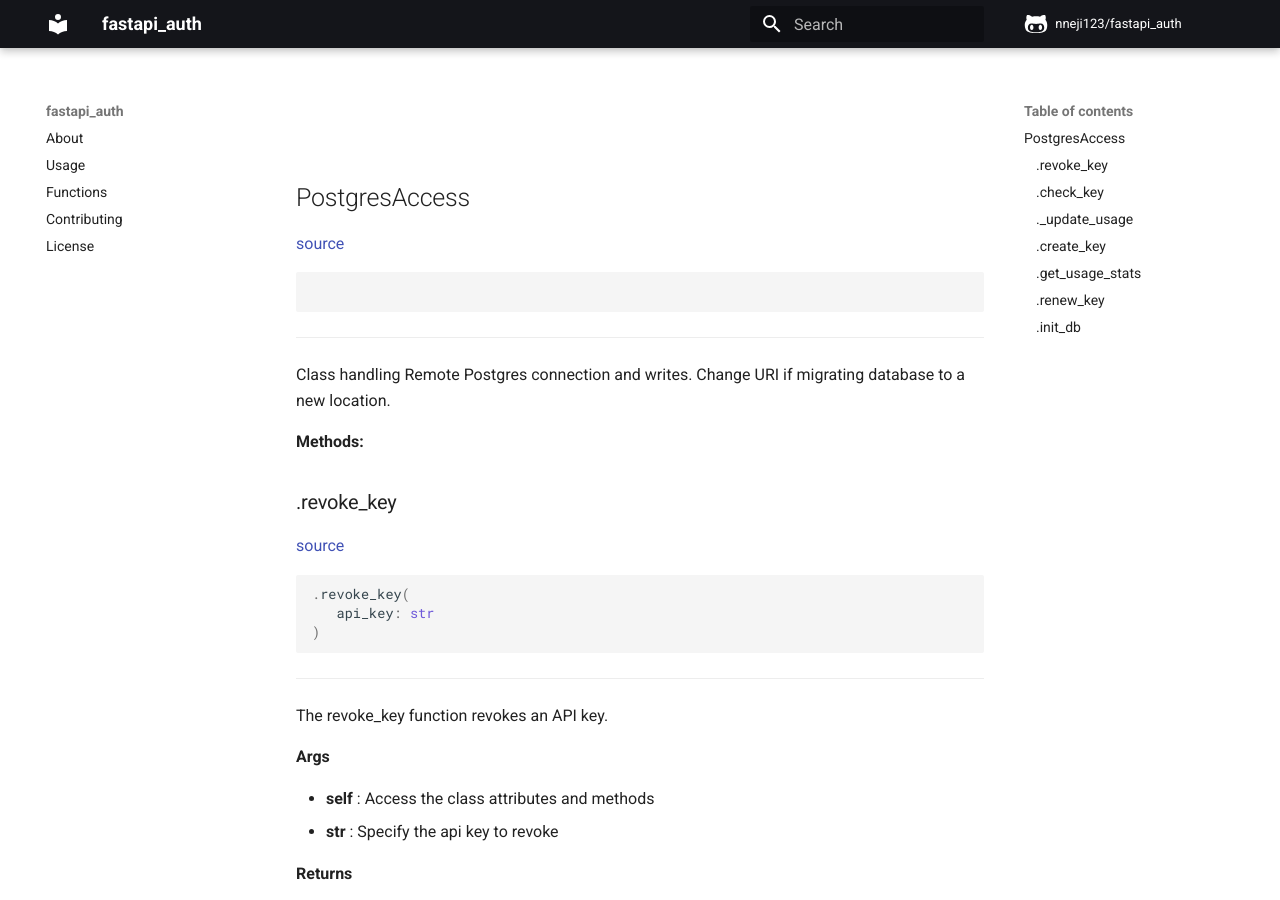
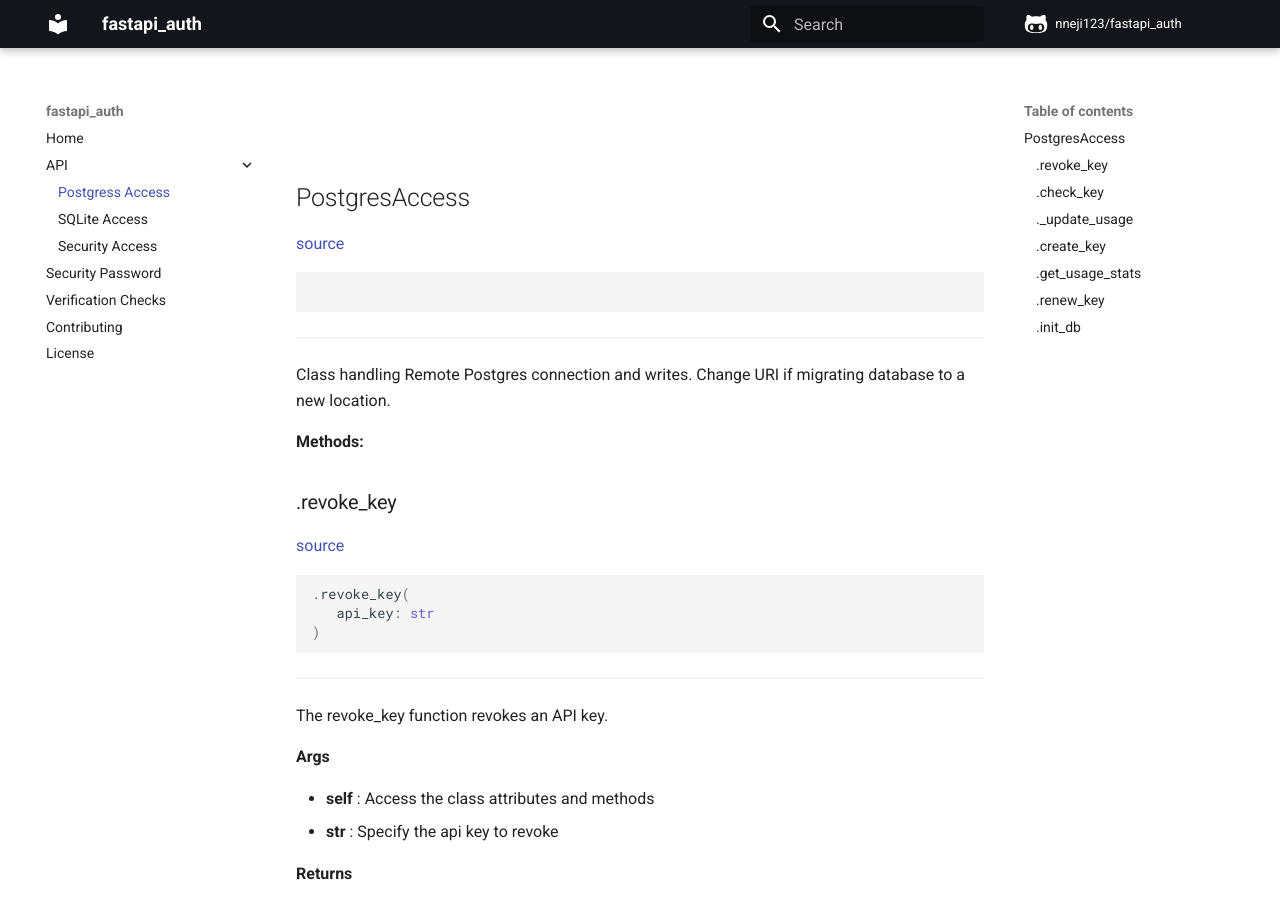
Before and after one commit to Nneji123/fastapi_auth, an MkDocs documentation site: the page built from docs/sources/api/fastapi_auth/Postgres_access.md, in a window 1280 px wide and 900 px high. Built offline with MkDocs 1.6.1 and Material for MkDocs 9.7.7, drawn with Linux system fonts in a browser that asks for light colours; comment, search, counter and statistics services are not loaded.

```diff
--- a/mkdocs.yml
+++ b/mkdocs.yml
@@ -16,11 +16,16 @@ repo_url: https://github.com/Nneji123/fastapi_auth
 edit_uri: ""
 
 nav:
-  - About: index.md
-  - Usage: usage.md
-  - Functions: functions.md
-  - Contributing: CONTRIBUTING.md
-  - License: LICENSE.md
+  - Home: index.md
+  - API:
+    - Postgress Access: sources/api/fastapi_auth/Postgres_access.md
+    - SQLite Access : sources/api/fastapi_auth/sqlite_access.md
+    - Security Access:  sources/api/fastapi_auth/security_secret.md
+  - Security Password: sources/security_password.md
+  - Verification Checks: sources/verification_checks.md
+  - Contributing: sources/contributing.md
+  - License: license.md
+
 
 markdown_extensions:
   - toc:
@@ -46,7 +51,7 @@ extra:
     property: UA-133183413-1
   social:
     - icon: fontawesome/brands/github-alt
-      link: https://github.com/nneji123/psgen
+      link: https://github.com/nneji123/fastapi_auth
     - icon: fontawesome/brands/twitter
       link: https://twitter.com/neji_14
     - icon: fontawesome/brands/linkedin
```
Also changed, not shown: images/auth_endpoints.png (added), images/new_api_key.png (added), images/secret.png (added), images/secret_header.png (added), images/secure_endpoint.png (added).
